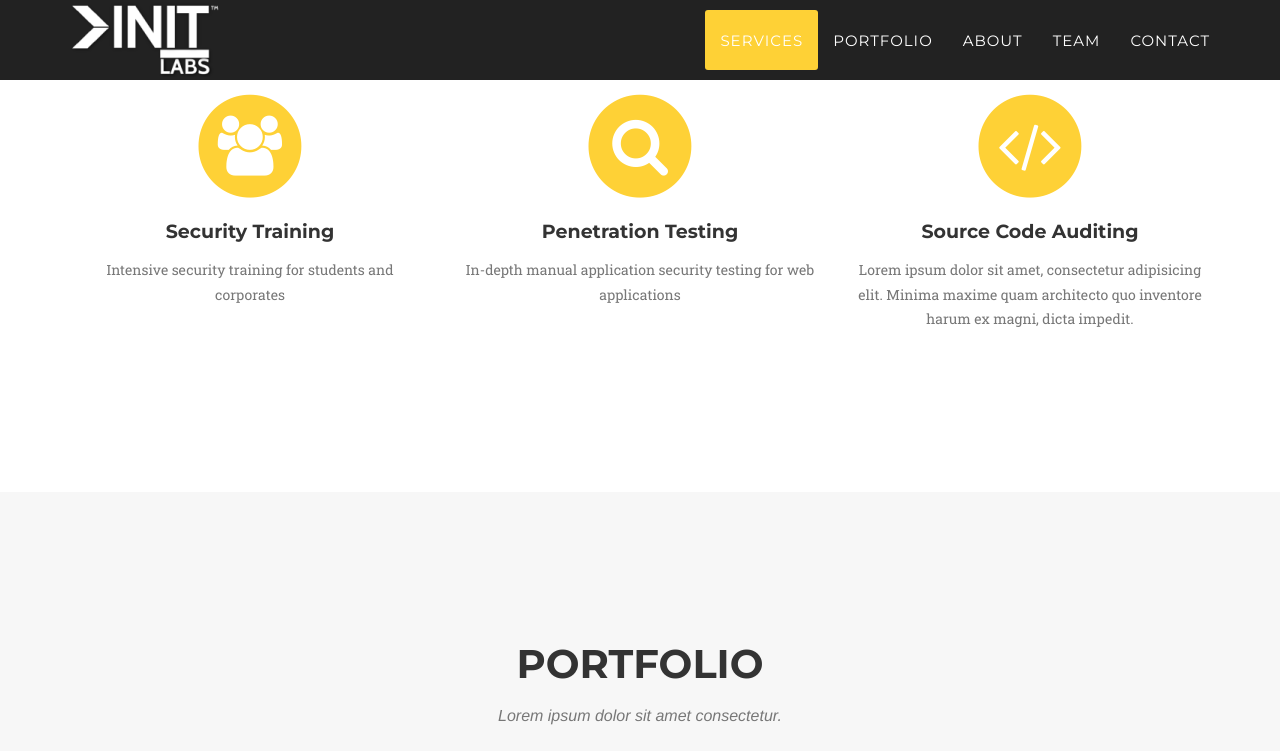
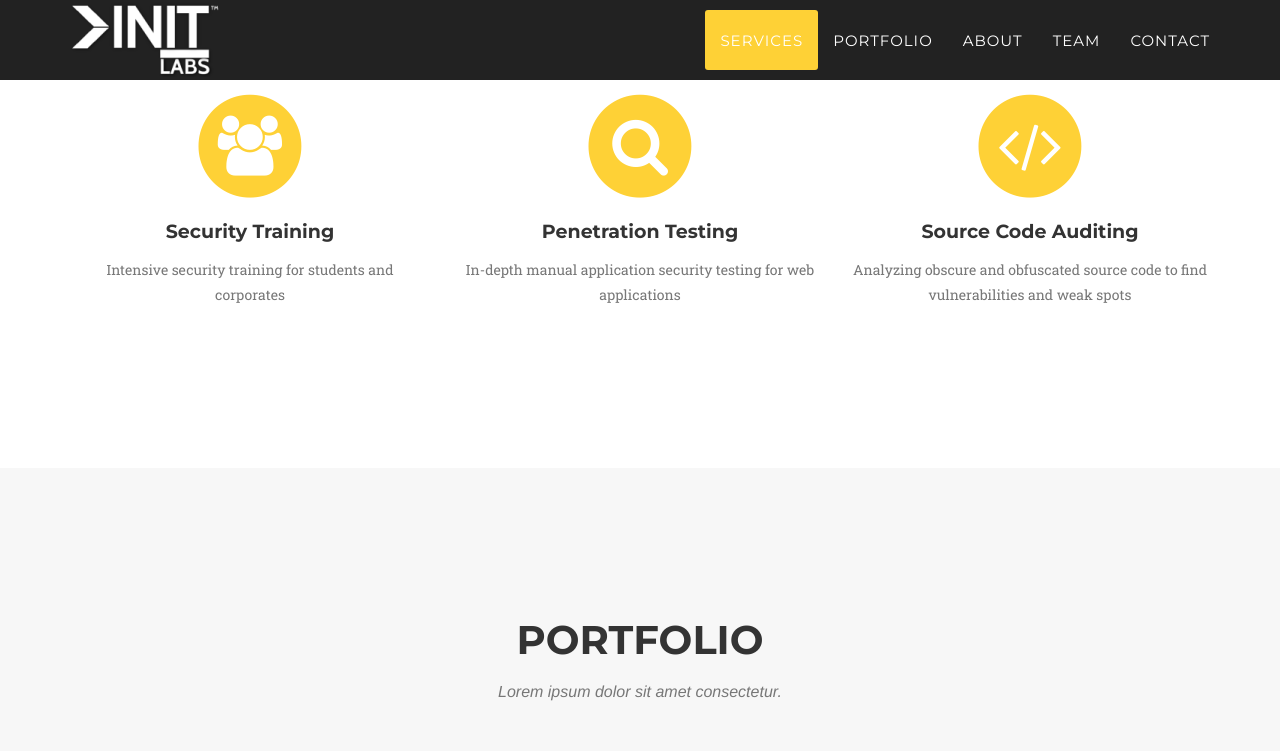
Before and after one commit to 0daylabs/test, a Jekyll site: the page built from index.html, in a window 1280 px wide and 900 px high, scrolled down 853 px, cut to the strip 0-751 px from the top of the window. Built offline with Jekyll 4.4.1, drawn with Linux system fonts in a browser that asks for light colours; some web fonts are replaced.

Commit message:
Source code auditing

```diff
--- a/_includes/services.html
+++ b/_includes/services.html
@@ -30,7 +30,7 @@
                         <i class="fa fa-code fa-stack-1x fa-inverse"></i>
                     </span>
                     <h4 class="service-heading">Source Code Auditing</h4>
-                    <p class="text-muted">Lorem ipsum dolor sit amet, consectetur adipisicing elit. Minima maxime quam architecto quo inventore harum ex magni, dicta impedit.</p>
+                    <p class="text-muted">Analyzing obscure and obfuscated source code to find vulnerabilities and weak spots</p>
                 </div>
             </div>
         </div>
```
